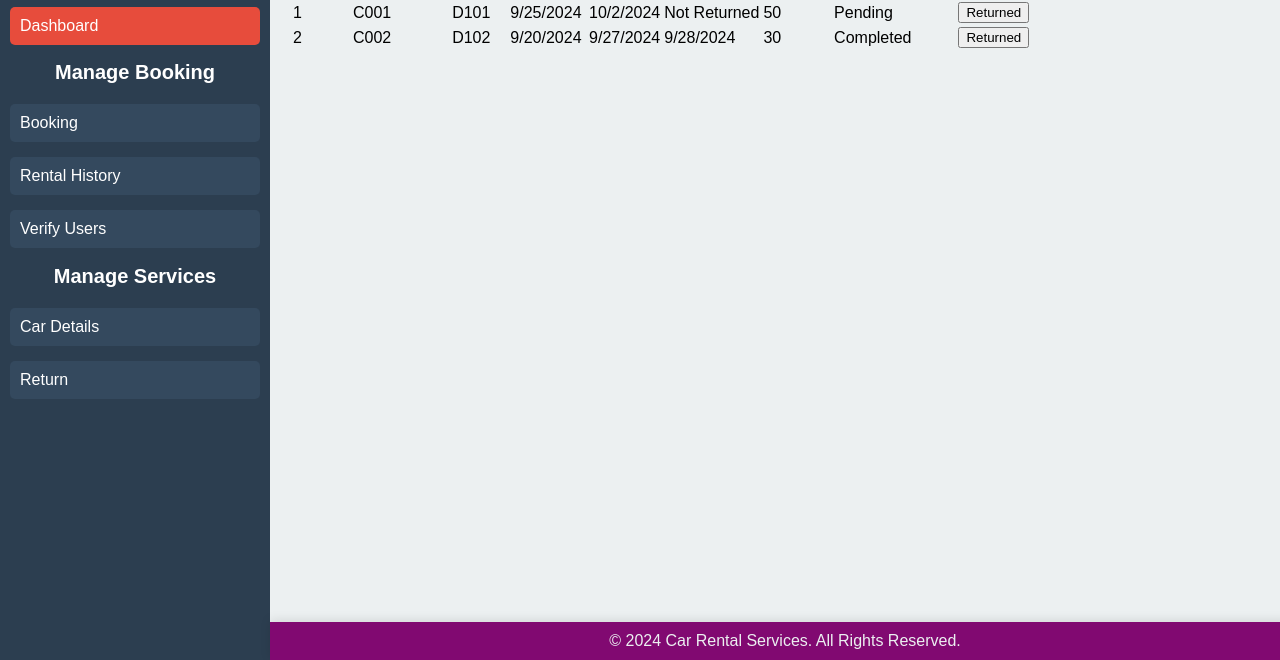
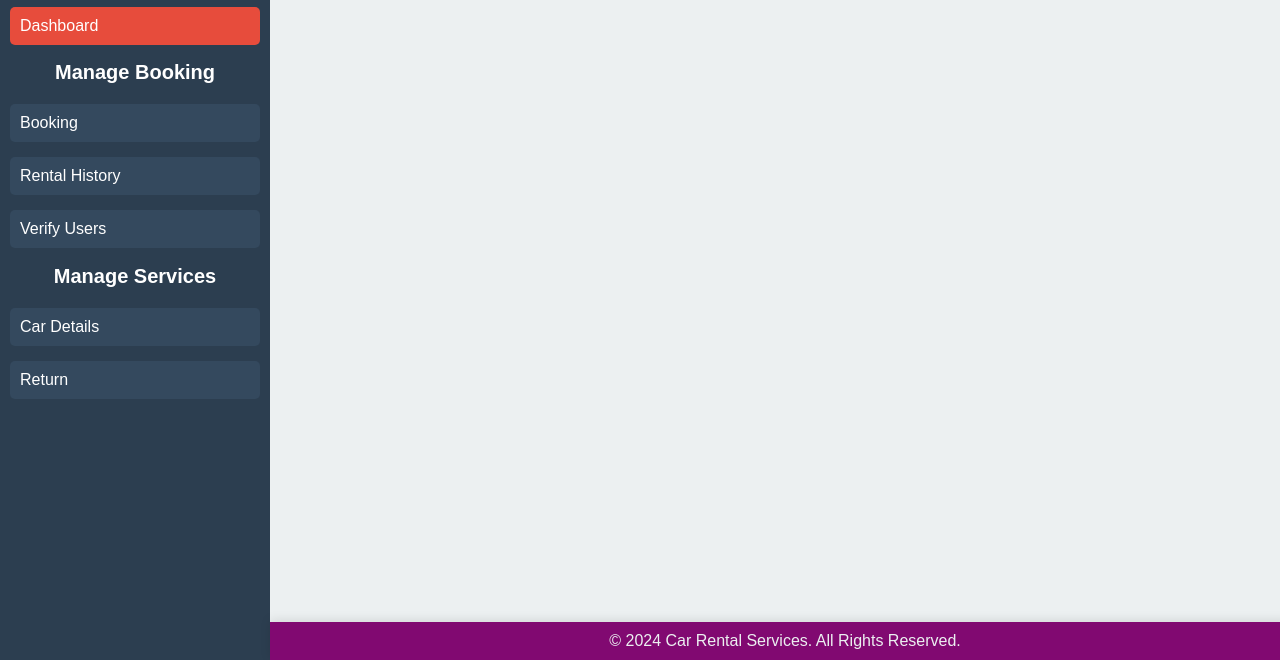
Before and after one commit to KowaBala996/Car_Rental_Management_system_New, a plain HTML site: page manager/car_rental.html in a window 1280 px wide. Shown: the part 140-800 px from the top of the page. Drawn offline with Linux system fonts and the light colour scheme.

Commit message:
CommitByRengheson

```diff
--- a/manager/car_rental.html
+++ b/manager/car_rental.html
@@ -205,7 +205,7 @@
                 <span class="text">Rents</span>
             </div>
 
-            <div>
+            <!-- <div>
                 <table id="RentalTable">
                     <thead>
                         <tr>
@@ -221,10 +221,10 @@
                         </tr>
                     </thead>
                     <tbody>
-                        <!-- Rent details will be populated here -->
-                    </tbody>
+                         Rent details will be populated here -->
+                 <!--   </tbody>
                 </table>
-            </div>
+            </div> -->
         </div>
 
         <!-- Modal for condition details -->
```
